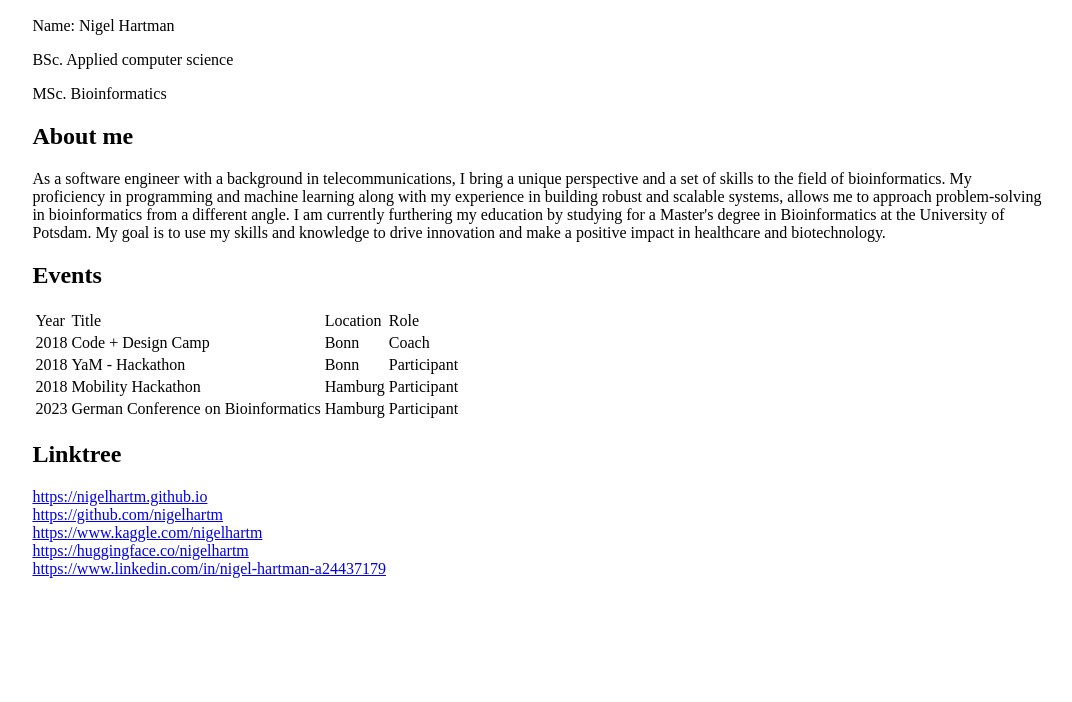
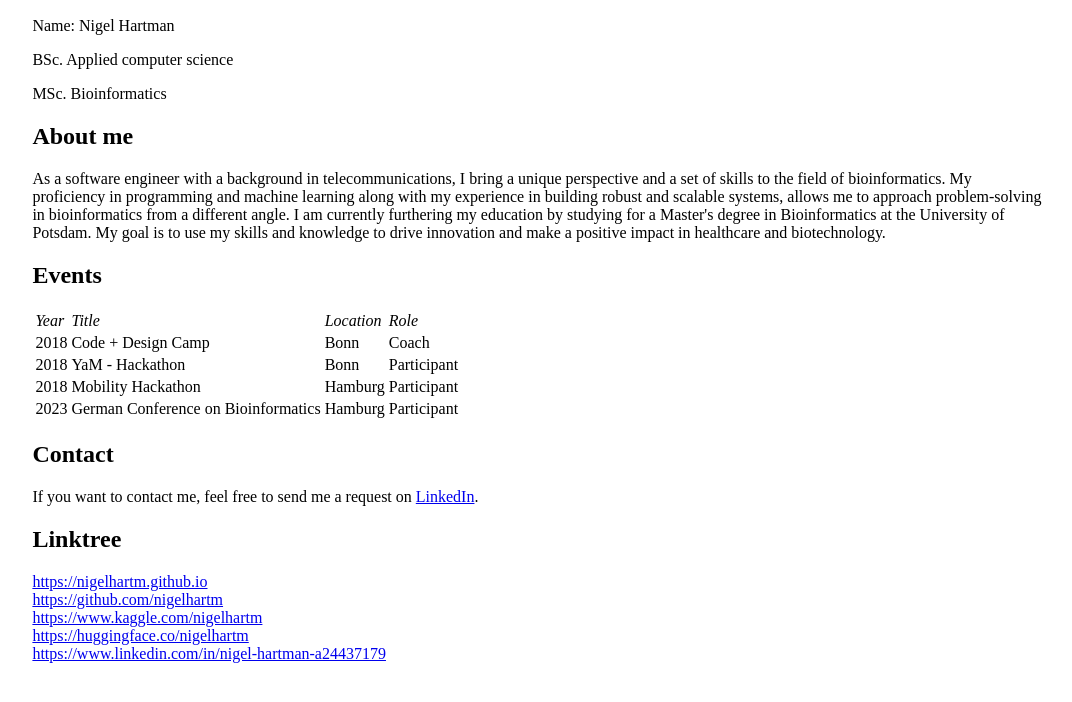
Before and after one commit to nigelhartm/nigelhartm.github.io, a plain HTML site: page index.html in a window 1280 px wide. Shown: the part 96-798 px from the top of the page, without its empty margins (102-1174 px from the left). Drawn offline with Linux system fonts and the light colour scheme.

Commit message:
Update index.html

```diff
--- a/index.html
+++ b/index.html
@@ -28,10 +28,10 @@
 <h2>Events</h2>
 <table>
 <tr>
-<td>Year</td>
-<td>Title</td>
-<td>Location</td>
-<td>Role</td>
+<td><i>Year</i></td>
+<td><i>Title</i></td>
+<td><i>Location</i></td>
+<td><i>Role</i></td>
 </tr>
 <tr>
 <td>2018</td>
@@ -59,6 +59,9 @@
 </tr>
 </table>
 
+<h2>Contact</h2>
+<p>If you want to contact me, feel free to send me a request on <a href="https://www.linkedin.com/in/nigel-hartman-a24437179">LinkedIn</a>.</p>
+
 <h2>Linktree</h2>
 <a href="https://nigelhartm.github.io">https://nigelhartm.github.io</a><br>
 <a href="https://github.com/nigelhartm">https://github.com/nigelhartm</a><br>
```
